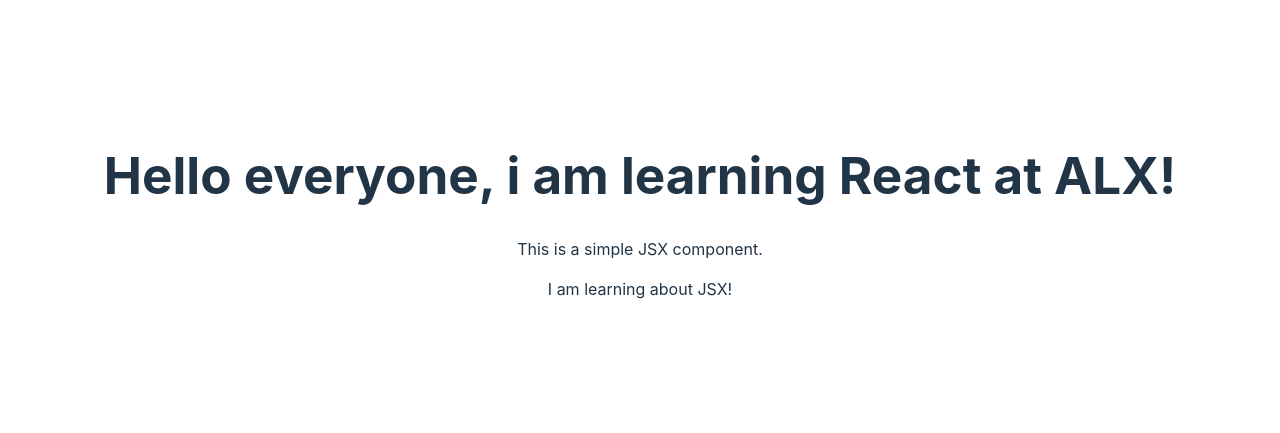
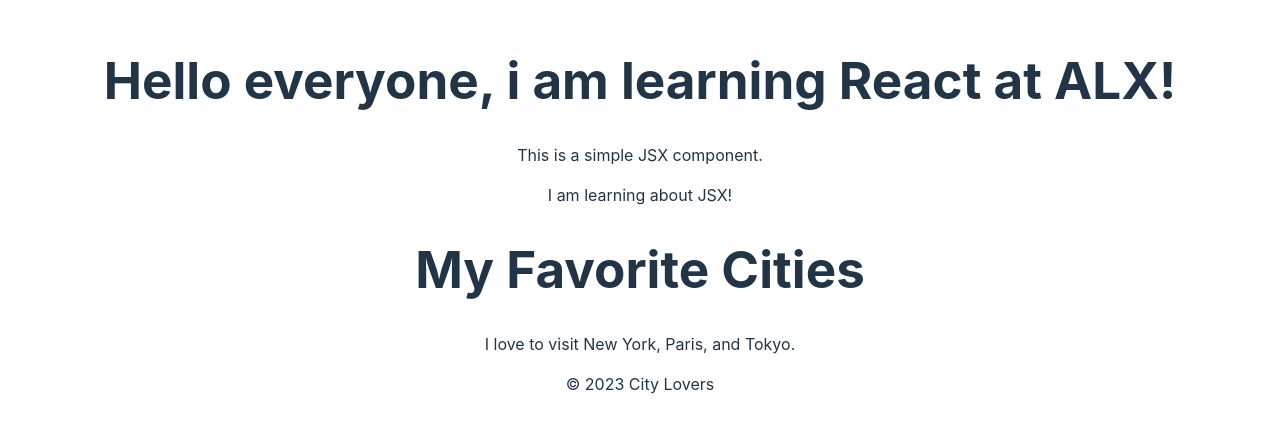
Before and after one commit to SaviourAgbor/alx-fe-reactjs, a React (Vite) app in the folder alx-react-app/: page / in a window 1280 px wide. Shown: the part 185-618 px from the top of the page. Built offline with nearby package versions, Linux system fonts and the light colour scheme.

Commit message:
Modified App.jsx

```diff
--- a/alx-react-app/src/App.jsx
+++ b/alx-react-app/src/App.jsx
@@ -3,6 +3,9 @@
 import viteLogo from '/vite.svg'
 import './App.css'
 import WelcomeMessage from './components/WelcomeMessage'
+import Header from './components/Header'
+import MainContent from './components/MainContent'
+import Footer from './components/Footer'
 
 function App() {
   const [count, setCount] = useState(0)
@@ -10,6 +13,9 @@
   return (
     <>
       <WelcomeMessage />
+      <Header />
+      <MainContent />
+      <Footer />
     </>
   )
 }
```
